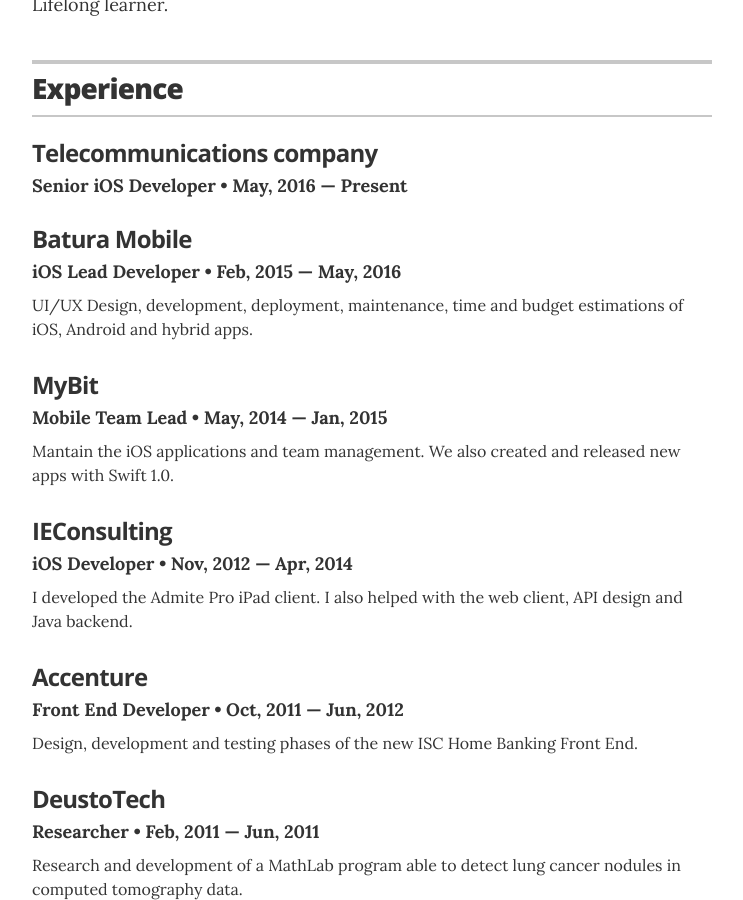
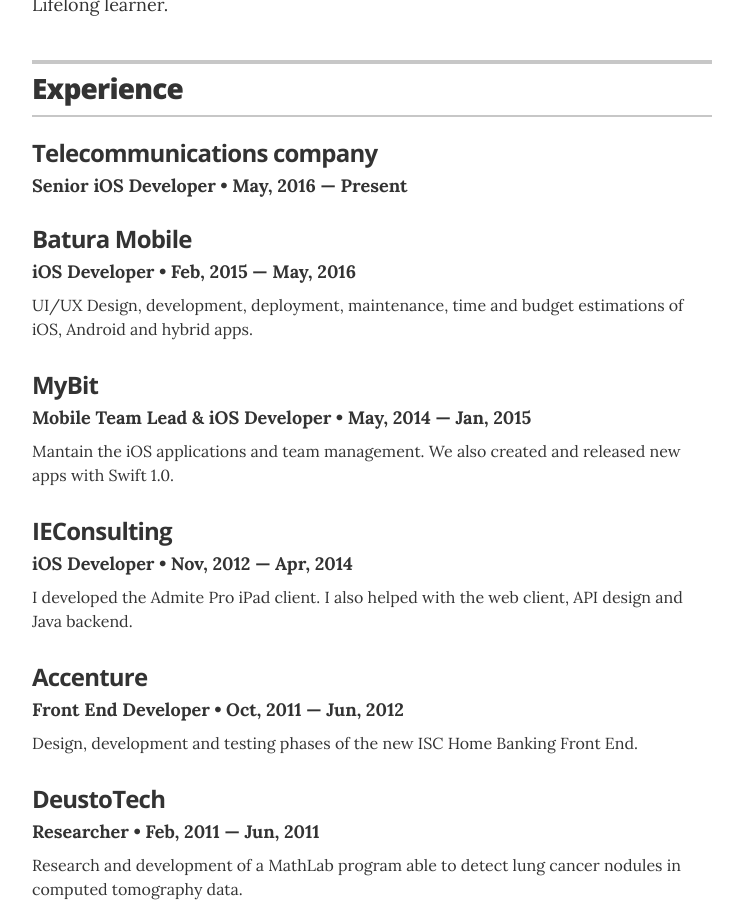
Before and after one commit to ivanornes/ivanornes.github.io, a Jekyll site: the page built from index.html, in a window 1280 px wide and 900 px high, scrolled down 457 px. Shown: the whole window, without its empty margins (268-1011 px from the left). Built offline with Jekyll 4.4.1, drawn with Linux system fonts in a browser that asks for light colours.

Commit message:
Changed title

```diff
--- a/_data/experience.yml
+++ b/_data/experience.yml
@@ -7,13 +7,13 @@
 
 # iOS Developer
 - company: Batura Mobile
-  position: iOS Lead Developer
+  position: iOS Developer
   duration:  Feb, 2015 &mdash; May, 2016
   summary: UI/UX Design, development, deployment, maintenance, time and budget estimations of iOS, Android and hybrid apps.
 
 # Mobile team lead
 - company: MyBit
-  position: Mobile Team Lead
+  position: Mobile Team Lead & iOS Developer
   duration:   May, 2014  &mdash; Jan, 2015
   summary: Mantain the iOS applications and team management. We also created and released new apps with Swift 1.0.
 
```
Also changed, not shown: 1 other file.
